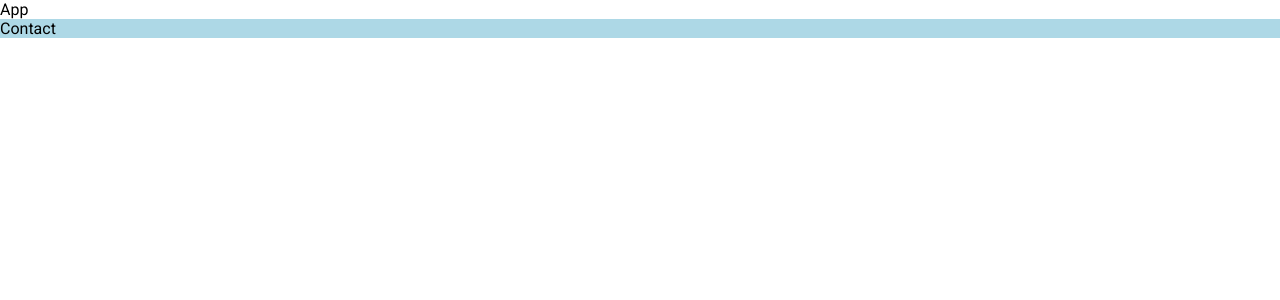
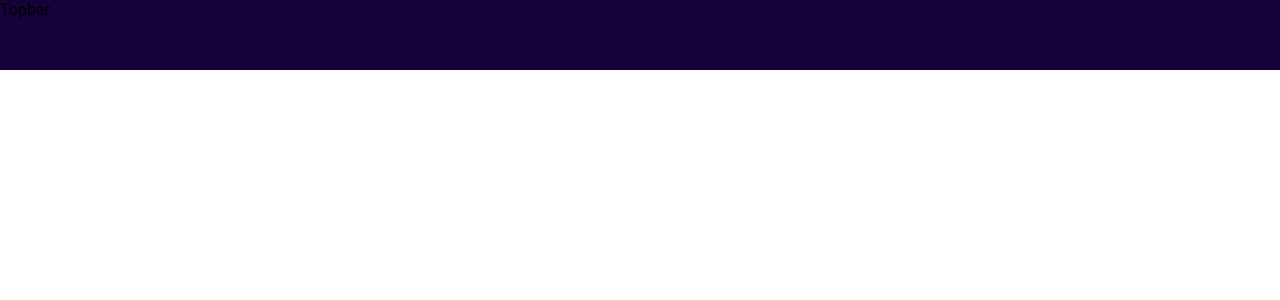
Before and after one commit to PadalaBalaSivaSaiMegiReddy/responsive-react-portfolio-website, a React (Vite) app: page / in a window 1280 px wide. Shown: the top 300 px of the page. Built offline with nearby package versions, Linux system fonts and the light colour scheme.

Commit message:
Refactor component imports and update styling

```diff
--- a/src/App.jsx
+++ b/src/App.jsx
@@ -1,16 +1,14 @@
-
-import './App.css'
-import Contact from './components/contact/Contact'
+import "./App.css";
+import Topbar from "./components/topbar/Topbar";
 
 function App() {
-
   return (
     <>
-    <div className='app'>App
-    <Contact/>
-    </div>
+      <div className="app">
+        <Topbar />
+      </div>
     </>
-  )
+  );
 }
 
-export default App
+export default App;
--- a/src/components/intro/Intro.scss
+++ b/src/components/intro/Intro.scss
@@ -0,0 +1,3 @@
+.intro{
+    background-color: lightpink;
+}
--- a/src/components/portfolio/Portfolio.scss
+++ b/src/components/portfolio/Portfolio.scss
@@ -0,0 +1,3 @@
+.portfolio{
+    background-color: lightskyblue;
+}
--- a/src/components/testimonials/Testimonials.scss
+++ b/src/components/testimonials/Testimonials.scss
@@ -0,0 +1,3 @@
+.testimonials{
+    background-color: lightcoral;
+}
--- a/src/components/topbar/Topbar.jsx
+++ b/src/components/topbar/Topbar.jsx
@@ -1,9 +1,7 @@
-import './Topbar.scss'
+import "./Topbar.scss";
 
 function Topbar() {
-  return (
-    <div>Topbar</div>
-  )
+  return <div className="topbar">Topbar</div>;
 }
 
-export default Topbar
+export default Topbar;
--- a/src/components/topbar/Topbar.scss
+++ b/src/components/topbar/Topbar.scss
@@ -0,0 +1,6 @@
+.topbar{
+    background-color: lightseagreen;
+    width: 100%;
+    height: 70px;
+    background-color: #15023a;
+}
--- a/src/components/works/Works.scss
+++ b/src/components/works/Works.scss
@@ -0,0 +1,3 @@
+.works{
+    background-color: lightgreen;
+}
```
Also changed, not shown: src/components/contact/Contact.jsx (+3 -5 lines), src/components/intro/Intro.jsx (+3 -5 lines), src/components/portfolio/Portfolio.jsx (+3 -5 lines), src/components/testimonials/Testimonials.jsx (+3 -5 lines), src/components/works/Works.jsx (+3 -5 lines).
